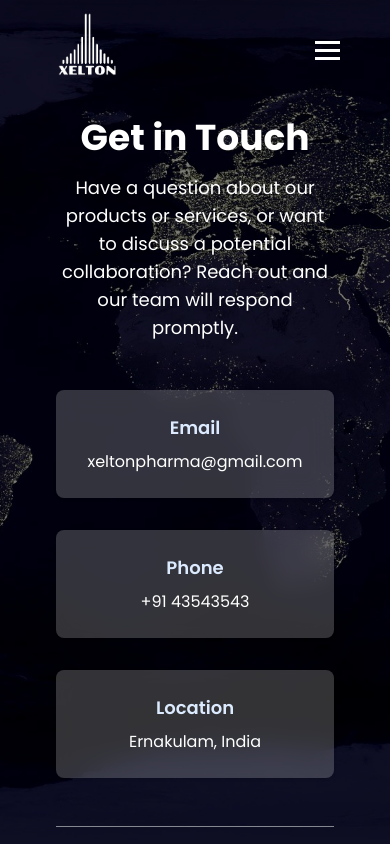
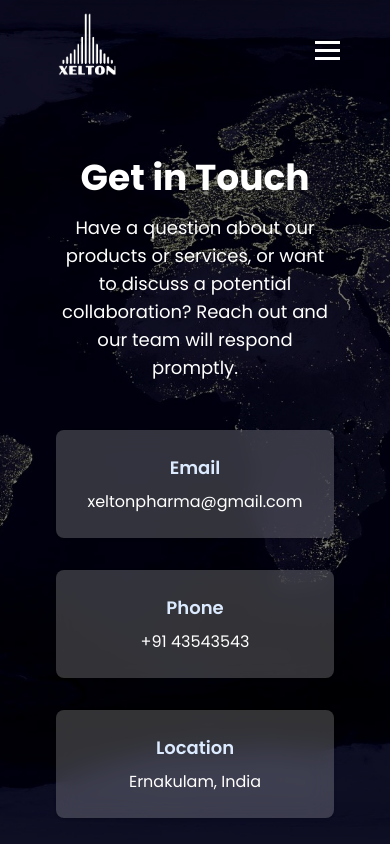
Before and after one commit to adhilbathali/xelton-pharma, a Next.js app: page /contact-us in a window 390 px wide. Shown: the top 844 px of the page. Built offline with nearby package versions, Linux system fonts and the light colour scheme.

Commit message:
edit about us

```diff
--- a/src/app/contact-us/Hero.js
+++ b/src/app/contact-us/Hero.js
@@ -17,14 +17,14 @@ export default function ContactHero() {
       <div className="absolute inset-0 bg-black/50 z-10"></div>
 
       {/* Content */}
-      <div className="relative z-20 max-w-4xl mx-auto px-4 text-center text-white">
+      <div className="relative z-20 max-w-4xl mx-auto px-4 text-center text-white max-md:pt-20">
         <h1 className="text-4xl sm:text-5xl font-bold mb-4">Get in Touch</h1>
         <p className="text-lg sm:text-xl mb-12">
           Have a question about our products or services, or want to discuss a potential collaboration? Reach out and our team will respond promptly.
         </p>
 
         {/* Contact Info */}
-        <div className="grid sm:grid-cols-3 gap-8">
+        <div className="grid min-lg:grid-cols-3 max-md:grid-cols-1 max-md:grid-rows-3 gap-8">
           <div className="bg-white/20 backdrop-blur-md p-6 rounded-lg shadow hover:shadow-lg transition">
             <h2 className="text-lg font-semibold mb-2 text-blue-100">Email</h2>
             <p>xeltonpharma@gmail.com</p>
```
